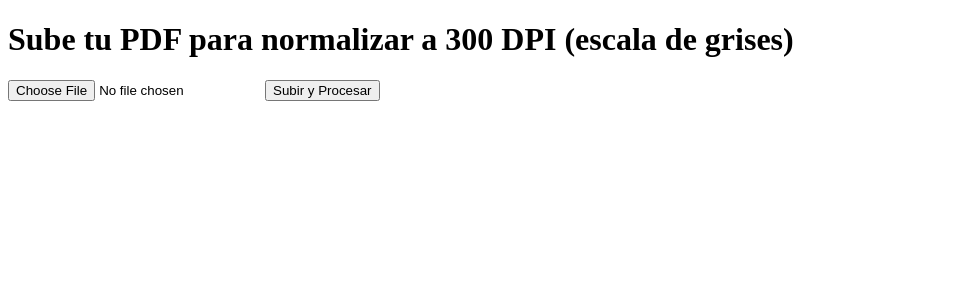
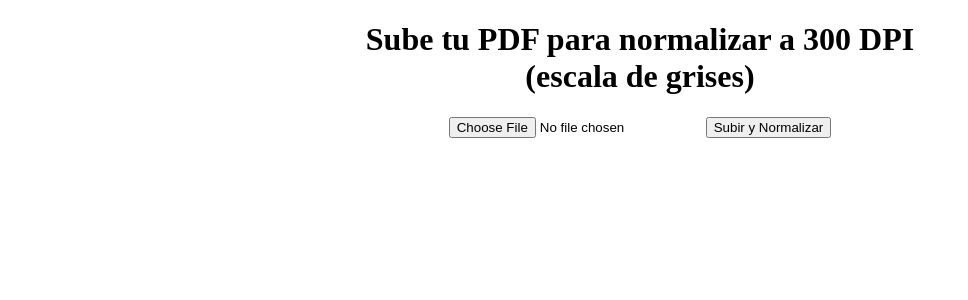
Before and after one commit to MrEddieGeek/pdf-normalizer, a Flask app: page / in a window 1280 px wide. Shown: the top 300 px of the page, without its empty margins (0-968 px from the left). Run offline with Flask 3, Linux system fonts and the light colour scheme; parts of the project's set-up code (start-up, migrations or seed data) failed here and were passed over.

Commit message:
Update index.html with form and styles, align with app.py

```diff
--- a/templates/index.html
+++ b/templates/index.html
@@ -1,20 +1,34 @@
 <!DOCTYPE html>
-<html>
-<head><title>Convertidor PDF VUCEM</title></head>
+<html lang="es">
+<head>
+    <meta charset="UTF-8">
+    <title>Normalizador de PDFs a 300 DPI</title>
+    <style>
+        .success { color: green; }
+        .warning { color: orange; }
+        .error { color: red; }
+        .container { max-width: 600px; margin: 20px auto; text-align: center; }
+        .upload-form { margin-top: 20px; }
+    </style>
+</head>
 <body>
+    <div class="container">
         <h1>Sube tu PDF para normalizar a 300 DPI (escala de grises)</h1>
+
         {% with messages = get_flashed_messages(with_categories=true) %}
             {% if messages %}
-            <ul>
+                <div>
                     {% for category, message in messages %}
-                <li class="{{ category }}">{{ message }}</li>
+                        <p class="{{ category }}">{{ message }}</p>
                     {% endfor %}
-            </ul>
+                </div>
             {% endif %}
         {% endwith %}
-    <form method="post" enctype="multipart/form-data">
-        <input type="file" name="file">
-        <input type="submit" value="Subir y Procesar">
+
+        <form method="post" enctype="multipart/form-data" class="upload-form">
+            <input type="file" name="file" accept=".pdf" required>
+            <button type="submit">Subir y Normalizar</button>
         </form>
+    </div>
 </body>
 </html>
```
Lines whose indentation alone changed are shown as unchanged.
